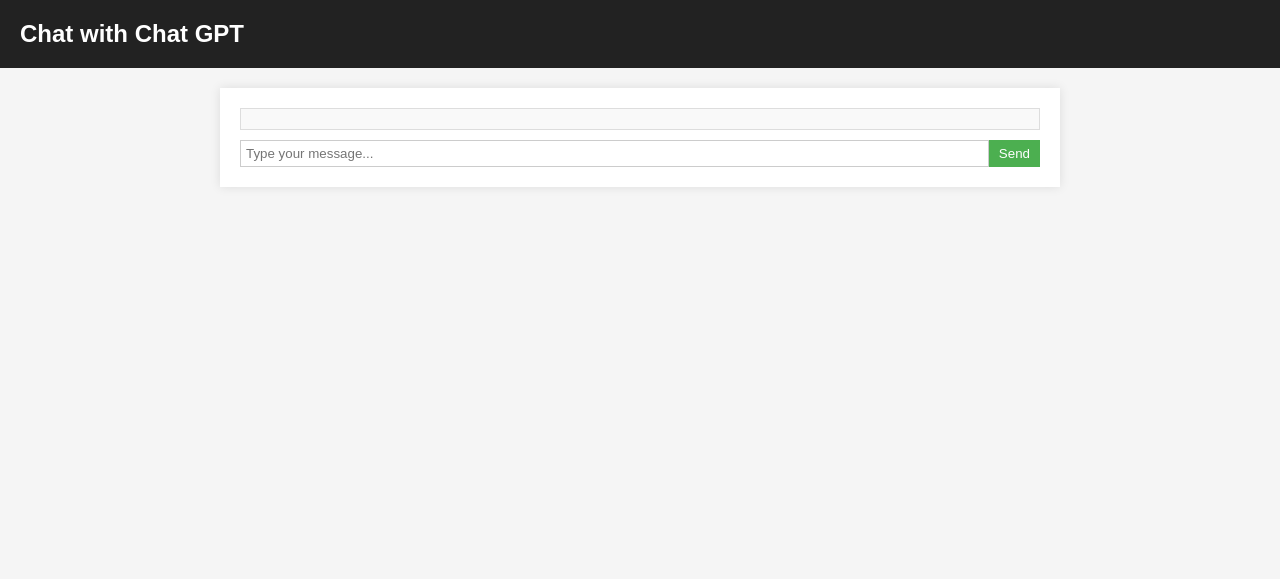
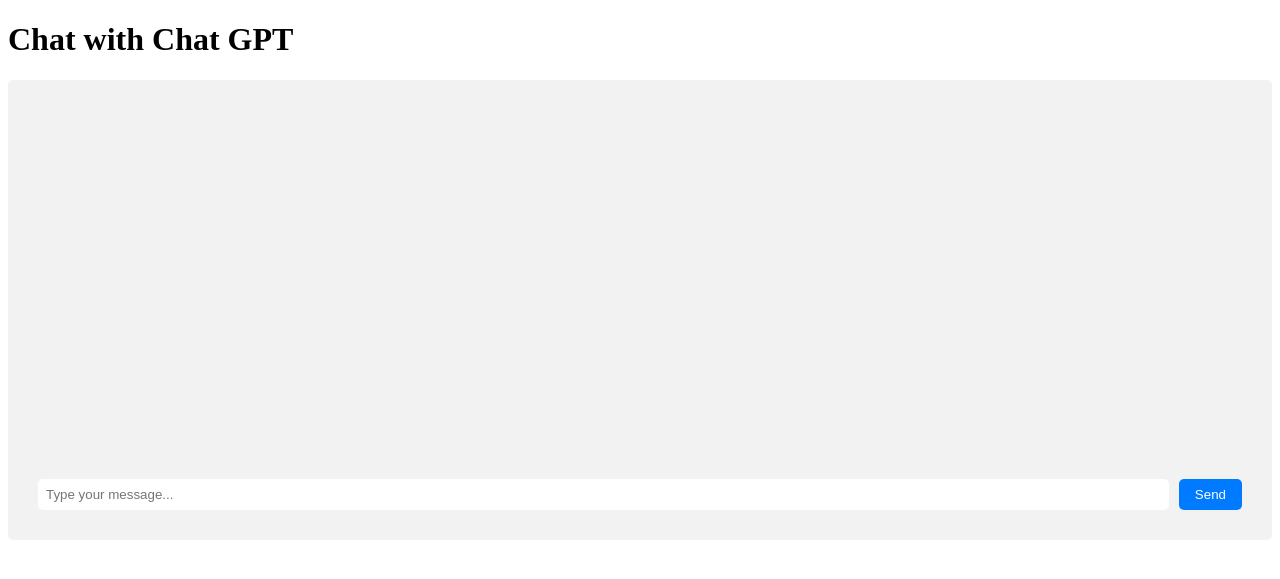
Before and after one commit to cyclic-software/express-hello-world, a web app: file public/chat.html in a window 1280 px wide. Shown: the top 579 px of the page. Run offline with its HTML, style and script files only (its server is not run), Linux system fonts and the light colour scheme.

Commit message:
Update styles.css

```diff
--- a/public/css/styles.css
+++ b/public/css/styles.css
@@ -1,82 +1,44 @@
-/* styles.css для chat.html */
-
-body {
-  font-family: Arial, sans-serif;
-  background-color: #f5f5f5;
-  color: #333;
-  margin: 0;
-  padding: 0;
-}
-
-header {
-  background-color: #222;
-  color: #fff;
+main {
+  background-color: #f2f2f2;
   padding: 20px;
-}
-
-h1 {
-  font-size: 24px;
-  margin: 0;
-}
-
-main {
-  max-width: 800px;
-  margin: 20px auto;
-  padding: 20px;
-  background-color: #fff;
-  box-shadow: 0 0 10px rgba(0, 0, 0, 0.1);
+  border-radius: 5px;
 }
 
 .chat-container {
   display: flex;
   flex-direction: column;
+  height: 400px;
+  overflow-y: scroll;
+  padding: 10px;
 }
 
 .chat-messages {
   flex-grow: 1;
-  overflow-y: auto;
-  padding: 10px;
-  background-color: #f9f9f9;
-  border: 1px solid #ddd;
-}
-
-.message {
   margin-bottom: 10px;
 }
 
-.user-question {
-  color: #333;
-}
-
-.chat-response {
-  color: #555;
-  margin-left: 20px;
-}
-
-#chat-form {
+form#chat-form {
   display: flex;
-  margin-top: 10px;
+  align-items: center;
 }
 
 #message-input {
   flex-grow: 1;
-  padding: 5px;
-  border: 1px solid #ccc;
-}
-
-#message-input:focus {
-  outline: none;
+  padding: 8px;
+  border: none;
+  border-radius: 5px;
+  margin-right: 10px;
 }
 
 button[type="submit"] {
-  padding: 5px 10px;
-  background-color: #4caf50;
+  padding: 8px 16px;
+  background-color: #007bff;
   color: #fff;
   border: none;
+  border-radius: 5px;
   cursor: pointer;
-  transition: background-color 0.3s ease;
 }
 
 button[type="submit"]:hover {
-  background-color: #45a049;
+  background-color: #0056b3;
 }
```
